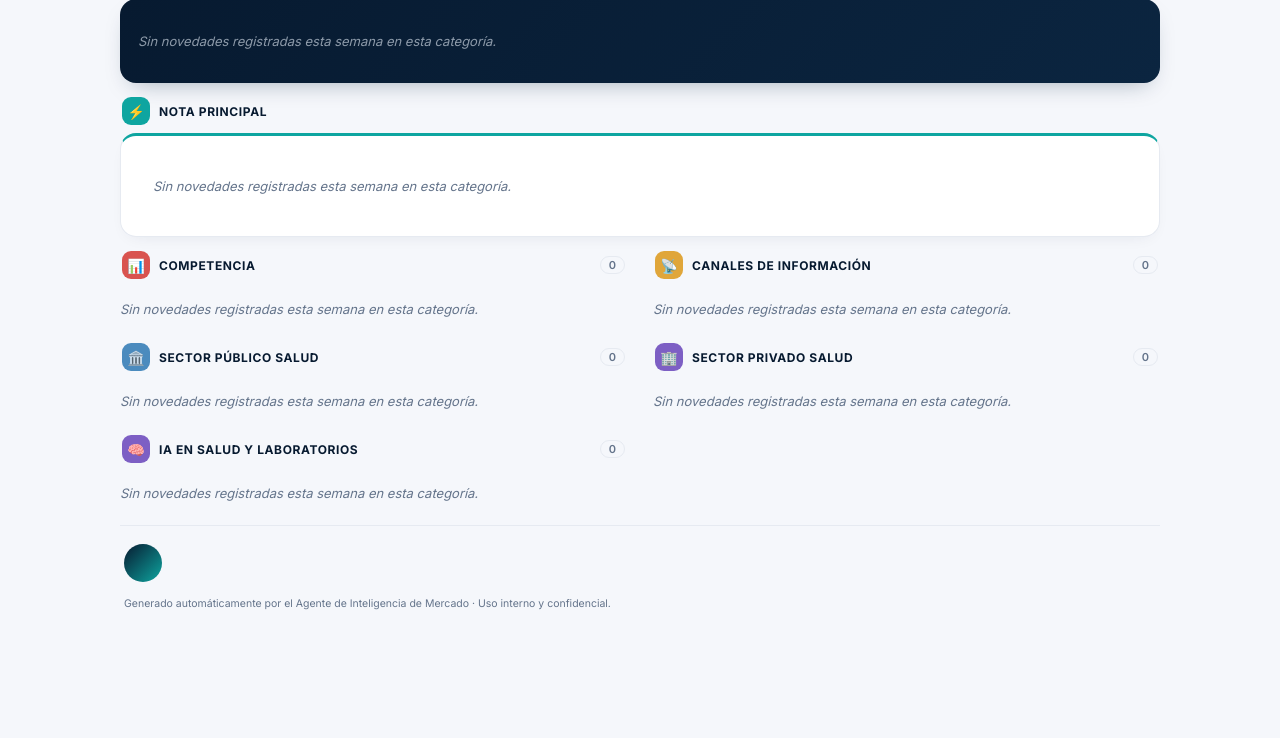
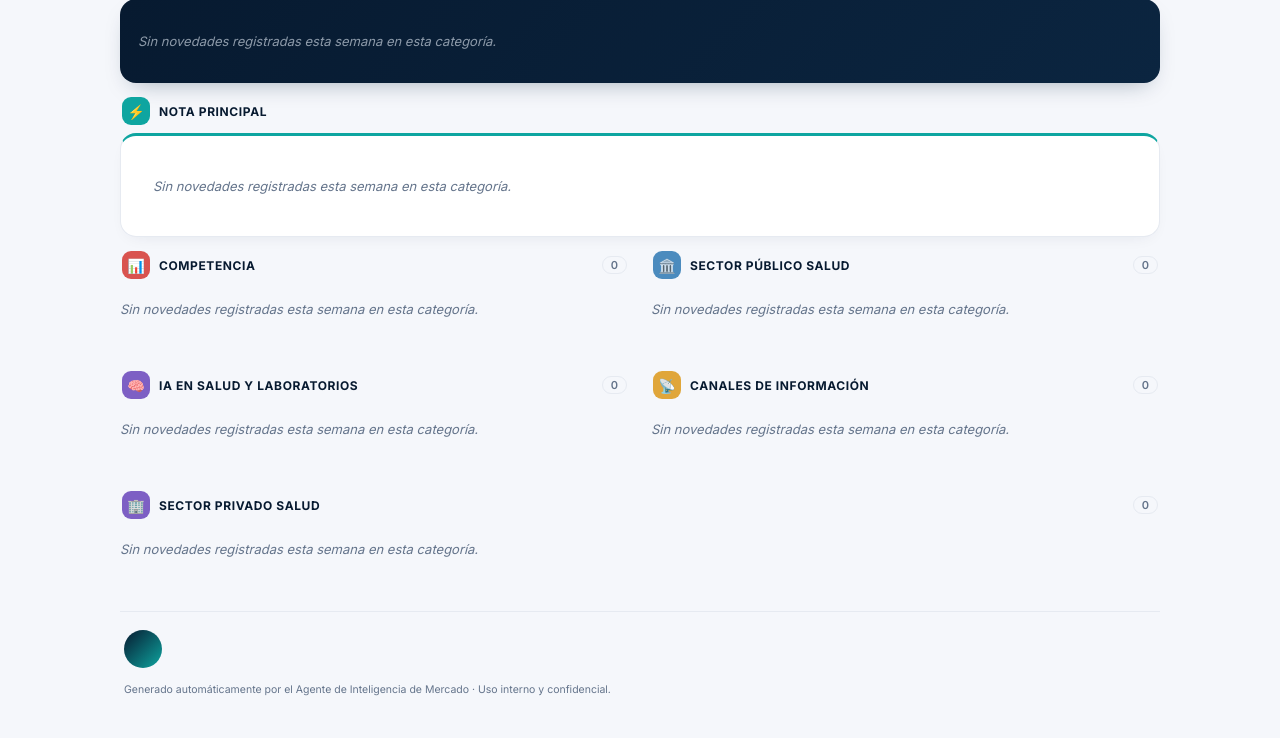
Before and after one commit to jvillalobos-cpu/agente-recopilacion-info, a Python web app: template templates/newsletter.html in a window 1280 px wide. Shown: the part 299-1037 px from the top of the page. Before the commit the page ends 909 px from the top, so only its background shows below. Run offline with Jinja, Linux system fonts and the light colour scheme; the template is opened without the code that fills it, so the values that code supplies are empty.

Commit message:
fix: reemplaza flujo CSS multi-column por grid determinista emparejado 1-2, 3-4, impar a ancho completo
El flujo automatico de CSS column-count resulto poco confiable (el orden
de lectura no respetaba la secuencia numerica de las secciones, y el
navegador decidia los cortes de forma impredecible). Se reemplaza por un
layout explicito: las secciones se emparejan en filas de 2 columnas en
orden estricto (1-2, 3-4...); si sobra una seccion impar al final
(Sector Privado), ocupa las dos columnas completas en vez de quedar a
medias. Se mantiene la etiqueta de categoria por nota como refuerzo
visual.

Co-Authored-By: Claude Sonnet 5 <noreply@anthropic.com>
Claude-Session: https://claude.ai/code/session_012YpwqM9synAGuZDsVA3jsL

```diff
--- a/templates/newsletter.html
+++ b/templates/newsletter.html
@@ -265,6 +265,10 @@
     }
 
     .block { margin-bottom: 14px; }
+    .section-header { margin: 0 0 8px; }
+    .item-wrap { margin-bottom: 12px; }
+    .empty-note-wrap { margin-bottom: 12px; }
+    .pair-row { margin-bottom: 4px; }
 
     /* ── Summary (al inicio del boletín) ── */
     .summary-card {
@@ -357,21 +361,20 @@
          las 2 columnas (como un masonry). Una categoría corta no deja hueco:
          la siguiente nota -de la misma categoría o de la próxima- continúa
          justo debajo. Ninguna tarjeta se parte nunca a la mitad. */
-      .flow-columns {
-        column-count: 2;
-        column-gap: 26px;
+      /* Orden numérico estricto: las secciones se emparejan 1-2, 3-4... en
+         filas de 2 columnas lado a lado; si sobra una sección impar al
+         final, ocupa las dos columnas completas en vez de quedar a medias. */
+      .pair-row {
+        display: grid;
+        grid-template-columns: 1fr 1fr;
+        gap: 22px;
+        align-items: start;
+        margin-bottom: 14px;
       }
-      .flow-columns .section-header {
-        break-after: avoid-column;
-        break-inside: avoid-column;
-        margin: 0 0 8px;
-      }
-      .flow-columns .section-header:not(:first-child) { margin-top: 4px; }
-      .flow-columns .item-wrap {
-        break-inside: avoid-column;
-        margin-bottom: 12px;
-      }
-      .flow-columns .empty-note-wrap { break-inside: avoid-column; margin-bottom: 12px; }
+      .pair-row.full-width { grid-template-columns: 1fr; }
+      .section-header { margin: 0 0 8px; }
+      .item-wrap { margin-bottom: 12px; }
+      .empty-note-wrap { margin-bottom: 12px; }
 
       .card { padding: 18px 24px; }
       .card.accent-main { padding: 28px 32px; }
@@ -437,21 +440,7 @@
       </div>
     </div>
 
-    {% set flow_sections = [
-      ("competencia", report.competencia, "Competencia", "icon-comp", "📊", "var(--red)", "var(--red-tint)"),
-      ("sector_publico", report.sector_publico, "Sector público salud", "icon-pub", "🏛️", "var(--blue)", "var(--blue-tint)"),
-      ("ia_salud_laboratorios", report.ia_salud_laboratorios, "IA en salud y laboratorios", "icon-ia", "🧠", "var(--violet)", "var(--violet-tint)"),
-      ("canales_informacion", report.canales_informacion, "Canales de información", "icon-chan", "📡", "var(--gold)", "var(--gold-tint)"),
-      ("sector_privado", report.sector_privado, "Sector privado salud", "icon-priv", "🏢", "#7d5fc4", "var(--violet-tint)"),
-    ] %}
-
-    <!-- [3-7] Competencia, Sector Público, IA, Canales y Sector Privado:
-         cada nota es su propia tarjeta y fluye sola por 2 columnas tipo
-         "periódico" (una sola columna en celular). Las categorías cortas se
-         acomodan junto a otras sin dejar hueco, y una categoría larga reparte
-         sus propias notas entre ambas columnas -- ninguna tarjeta se corta. -->
-    <div class="flow-columns">
-      {% for key, items, label, icon_class, icon_glyph, accent, tint in flow_sections %}
+    {% macro section_block(items, label, icon_class, icon_glyph, accent, tint) %}
       <div class="section-header">
         <div class="section-label"><div class="section-icon {{ icon_class }}">{{ icon_glyph }}</div><span class="text">{{ label }}</span><span class="count">{{ items|length }}</span></div>
       </div>
@@ -475,8 +464,29 @@
       {% else %}
       <div class="empty-note-wrap"><p class="empty-note">Sin novedades registradas esta semana en esta categoría.</p></div>
       {% endif %}
+    {% endmacro %}
+
+    {% set flow_sections = [
+      ("competencia", report.competencia, "Competencia", "icon-comp", "📊", "var(--red)", "var(--red-tint)"),
+      ("sector_publico", report.sector_publico, "Sector público salud", "icon-pub", "🏛️", "var(--blue)", "var(--blue-tint)"),
+      ("ia_salud_laboratorios", report.ia_salud_laboratorios, "IA en salud y laboratorios", "icon-ia", "🧠", "var(--violet)", "var(--violet-tint)"),
+      ("canales_informacion", report.canales_informacion, "Canales de información", "icon-chan", "📡", "var(--gold)", "var(--gold-tint)"),
+      ("sector_privado", report.sector_privado, "Sector privado salud", "icon-priv", "🏢", "#7d5fc4", "var(--violet-tint)"),
+    ] %}
+
+    <!-- [3-7] Competencia, Sector Público, IA, Canales y Sector Privado:
+         orden numérico estricto 1,2,3,4... emparejadas en filas de 2
+         columnas; si sobra una sección impar al final, ocupa el ancho
+         completo (merge de ambas columnas) en vez de quedar a medias. -->
+    {% for pair in flow_sections|batch(2) %}
+    <div class="pair-row{% if pair|length < 2 %} full-width{% endif %}">
+      {% for key, items, label, icon_class, icon_glyph, accent, tint in pair %}
+      <div class="block">
+        {{ section_block(items, label, icon_class, icon_glyph, accent, tint) }}
+      </div>
       {% endfor %}
     </div>
+    {% endfor %}
 
     <!-- Footer / Signature -->
     <div class="footer">
```
